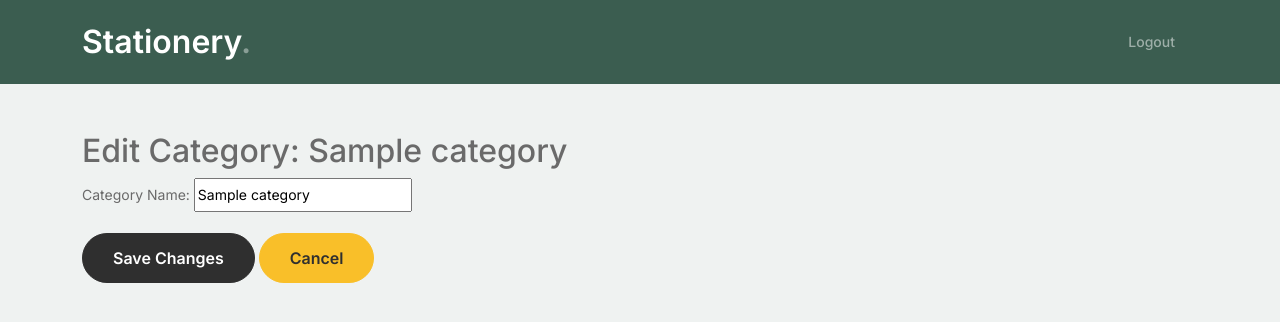
After one commit to INDRAJITSINH1101/stationary-system, a Django app: page /admin_dashboard/categories/edit/1/ in a window 1280 px wide. The commit adds this page. Shown: the top 322 px of the page. Run offline with Django 5.2, Linux system fonts and the light colour scheme; a user stored in the database is signed in; tables that the repository leaves empty hold one stand-in row (values such as "Sample post"); some libraries are stand-ins or nearby versions.

Commit message:
Updated feature

```diff
--- a/stationary_app/form.py
+++ b/stationary_app/form.py
@@ -90,6 +90,7 @@ class ProductForm(forms.ModelForm):
         fields = ['name','category','company','price','description','image']
 
 
+
 class CategoryForm(forms.ModelForm):
     class Meta:
         model = Category
--- a/stationary_app/models.py
+++ b/stationary_app/models.py
@@ -23,7 +23,6 @@ class Product(models.Model):
     def __str__(self):
         return self.name
 
-
 class Category(models.Model):
     name = models.CharField(max_length=50)
 
--- a/stationary_app/templates/admin_category/admin_categories.html
+++ b/stationary_app/templates/admin_category/admin_categories.html
@@ -17,6 +17,7 @@
             <tr>
                 <td>{{ category.name }}</td>
                 <td>
+                    <a href="{% url 'edit_category' pk=category.pk %}" class="btn btn-primary btn-sm" style="background-color: #2196F3;">Edit</a>
                     <a href="{% url 'delete_category' pk=category.pk %}"class="btn btn-danger btn-sm" style="background-color: #f44336">Delete</a>
                 </td>
             </tr>
--- /dev/null
+++ b/stationary_app/templates/admin_category/edit_category.html
@@ -0,0 +1,16 @@
+{% extends 'base1.html' %}
+{% load static %}
+{% block content %}
+<div class="container mt-5">
+    <h2>Edit Category: {{ category.name }}</h2>
+    <form method="post">
+        {% csrf_token %}
+        <div class="mb-3">
+            <label for="{{ form.name.id_for_label }}" class="form-label">Category Name:</label>
+            {{ form.name }}
+        </div>
+        <button type="submit" class="btn btn-success">Save Changes</button>
+        <a href="{% url 'admin_categories' %}" class="btn btn-secondary">Cancel</a>
+    </form>
+</div>
+{% endblock %}
--- a/stationary_app/templates/index.html
+++ b/stationary_app/templates/index.html
@@ -3,6 +3,8 @@
 {% load static %}
 
 {% block content %}
+
+
 
 <div class="hero">
   <div class="container">
--- a/stationary_app/templates/shop.html
+++ b/stationary_app/templates/shop.html
@@ -35,7 +35,9 @@
       {% for product in products %}
       <div class="col-12 col-md-4 col-lg-3 mb-5">
         <a class="product-item" href="{% url 'product_details' pk=product.pk %}">
-          <img src="{{ product.image.url }}" class="img-fluid product-thumbnail">
+          <div class="product-thumbnail-wrapper">
+            <img src="{{ product.image.url }}" class="img-fluid product-thumbnail">
+          </div>
           <h3 class="product-title">{{ product.name }}</h3>
           <h3 class="product-title">Company : {{ product.company }}</h3>
           <strong class="product-price">{{ product.price }}</strong>
--- a/stationary_app/urls.py
+++ b/stationary_app/urls.py
@@ -25,6 +25,8 @@ urlpatterns = [
     path('product/<int:pk>/', views.product_details, name='product_details'),
     path('admin_dashboard/categories',views.admin_categories, name='admin_categories'),
     path('admin_dashboard/categories/add/', views.add_category, name='add_category'),
+    path('admin_dashboard/categories/edit/<int:pk>/', views.edit_category, name='edit_category'),
     path('admin_dashboard/categories/delete/<int:pk>/', views.delete_category, name='delete_category'),
 
+
 ]
--- a/stationary_app/views.py
+++ b/stationary_app/views.py
@@ -210,6 +210,26 @@ def add_category(request):
 
 @login_required
 @user_passes_test(is_admin)
+def edit_category(request, pk):
+    category = get_object_or_404(Category, pk=pk)
+
+    if request.method == 'POST':
+        form = CategoryForm(request.POST, instance=category)
+        if form.is_valid():
+            form.save()
+            return redirect('admin_categories')
+    else:
+        form = CategoryForm(instance=category)
+
+    context = {
+        'form': form,
+        'category': category
+    }
+
+    return render(request, 'admin_category/edit_category.html', context)
+
+@login_required
+@user_passes_test(is_admin)
 def delete_category(request, pk):
     category = get_object_or_404(Category, pk=pk)
     if request.method == 'POST':
```
Also changed, not shown: stationary_app/templates/base.html (+9 -4 lines), stationary_app/migrations/0003_productimage.py (added), stationary_app/migrations/0004_delete_productimage.py (added).
